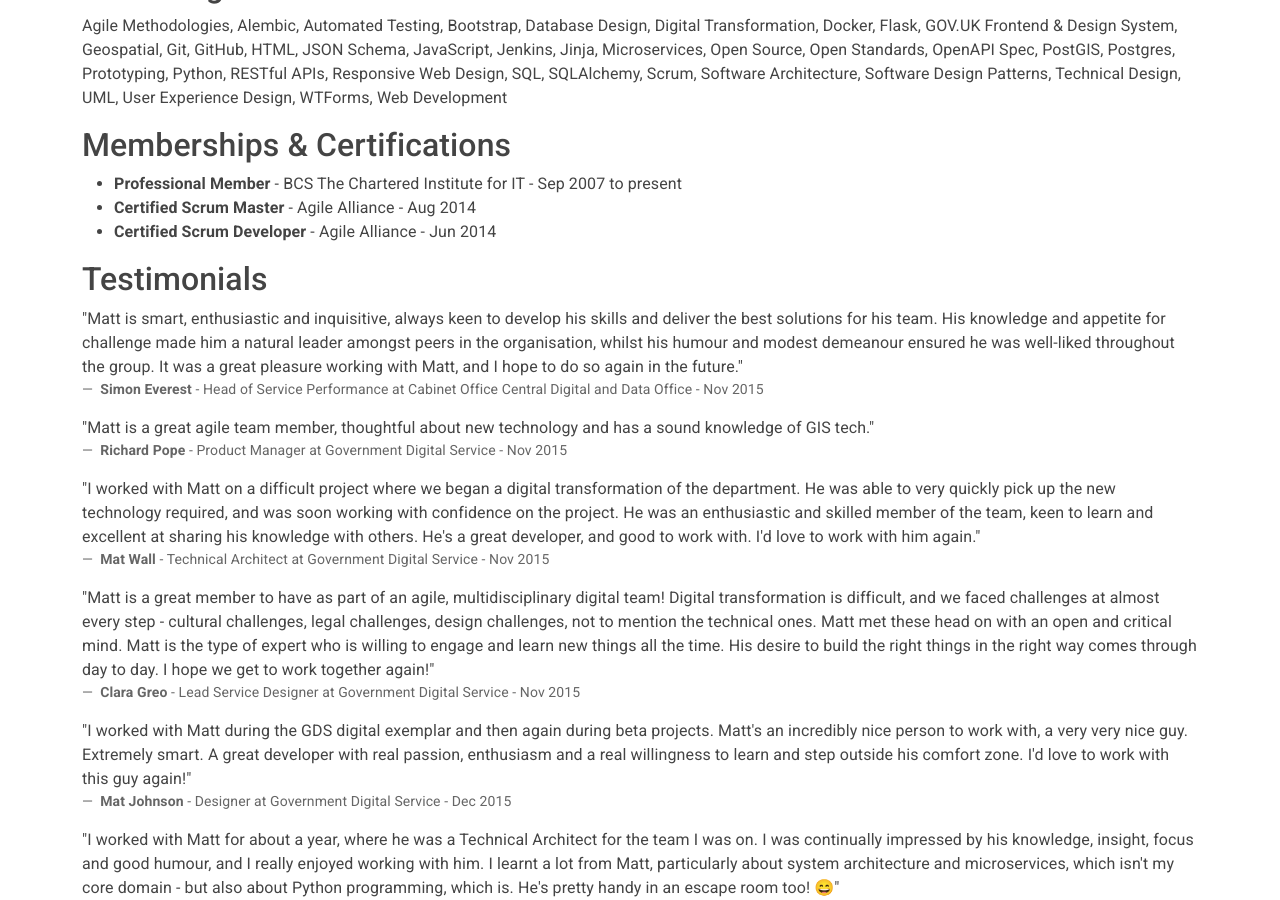
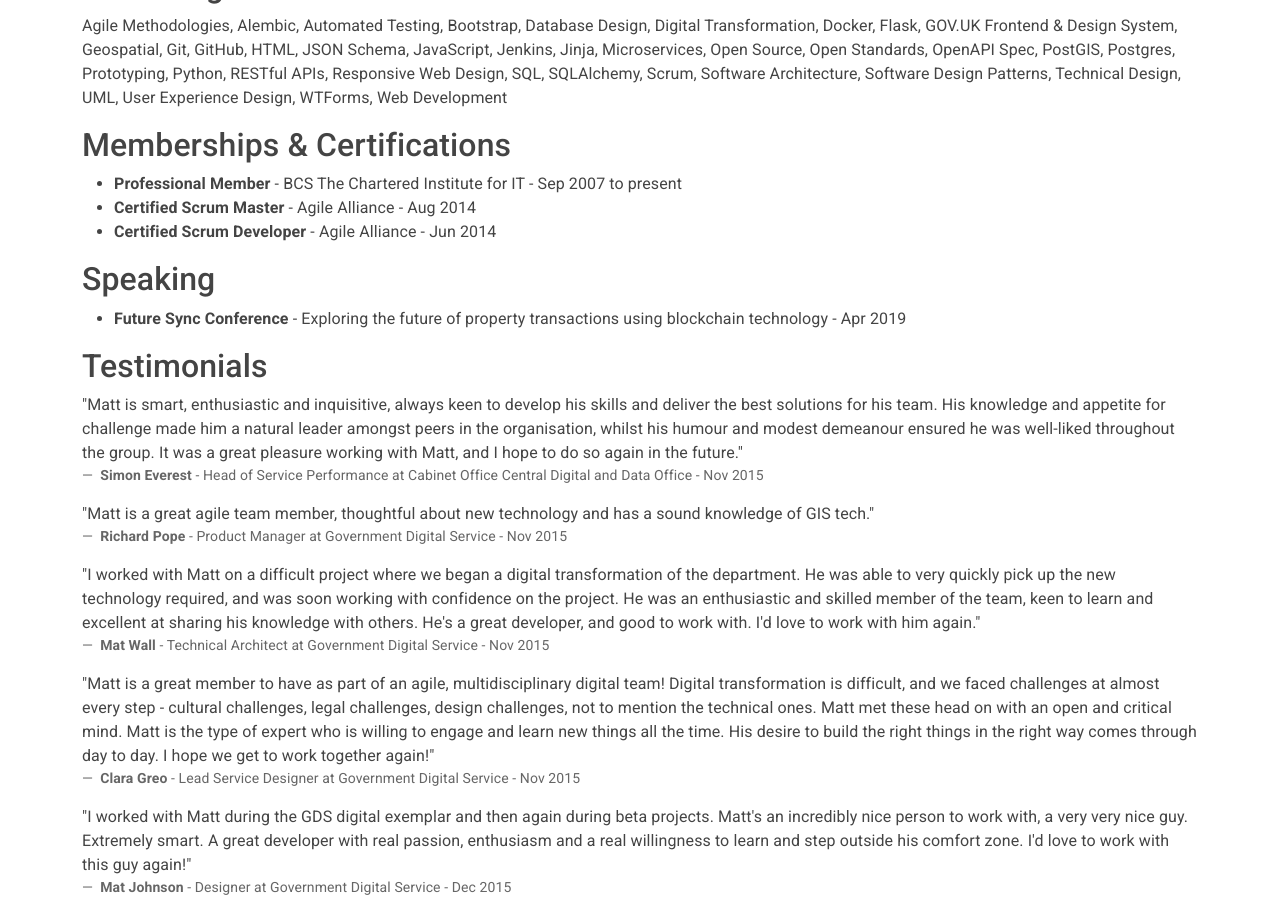
Before and after one commit to matthew-shaw/new-site, a Jekyll site: the page built from index.html, in a window 1280 px wide and 900 px high, scrolled down 319 px. Built offline with Jekyll 4.4.1, drawn with Linux system fonts in a browser that asks for light colours; nearby versions of some CDN libraries.

Commit message:
add speaking

```diff
--- a/index.html
+++ b/index.html
@@ -24,6 +24,11 @@
     <li><strong>Professional Member</strong> - BCS The Chartered Institute for IT - Sep 2007 to present</li>
     <li><strong>Certified Scrum Master</strong> - Agile Alliance - Aug 2014</li>
     <li><strong>Certified Scrum Developer</strong> - Agile Alliance - Jun 2014</li>
+</ul>
+
+<h2>Speaking</h2>
+<ul>
+    <li><strong>Future Sync Conference</strong> - Exploring the future of property transactions using blockchain technology - Apr 2019</li>
 </ul>
 
 <h2>Testimonials</h2>
```
